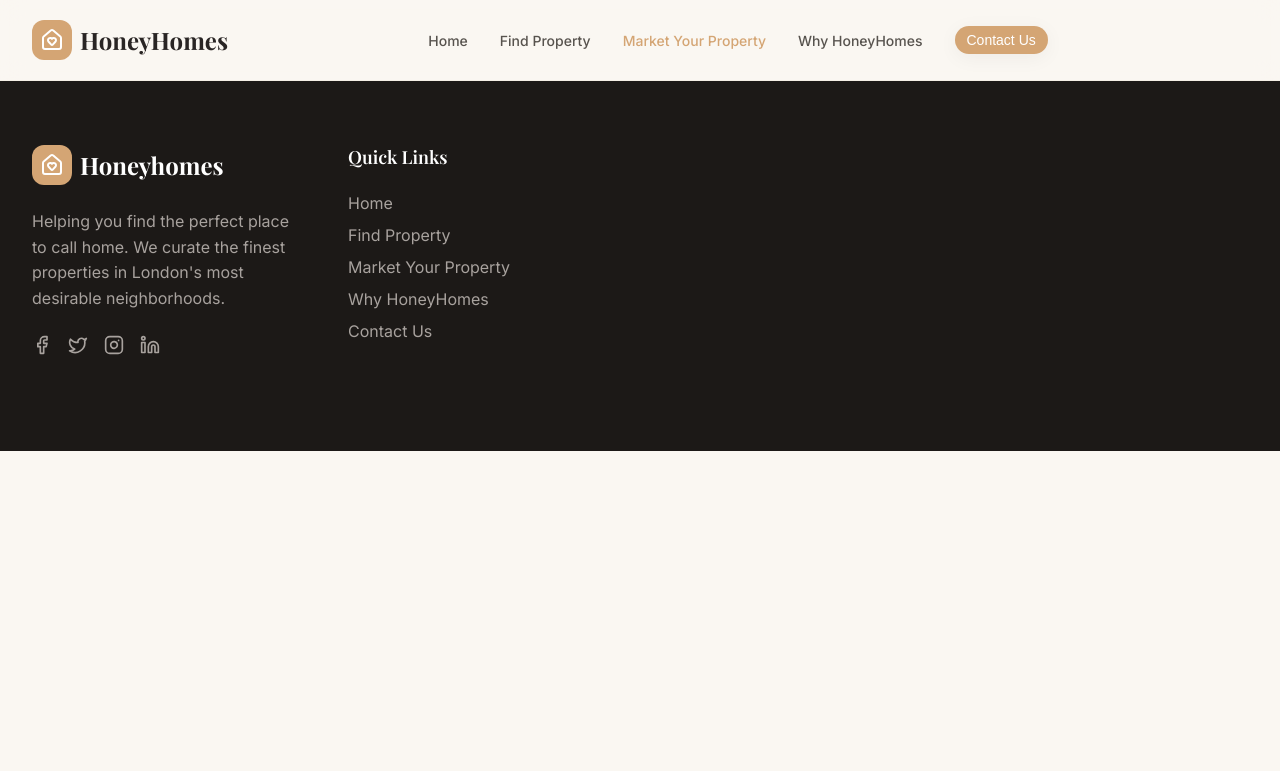
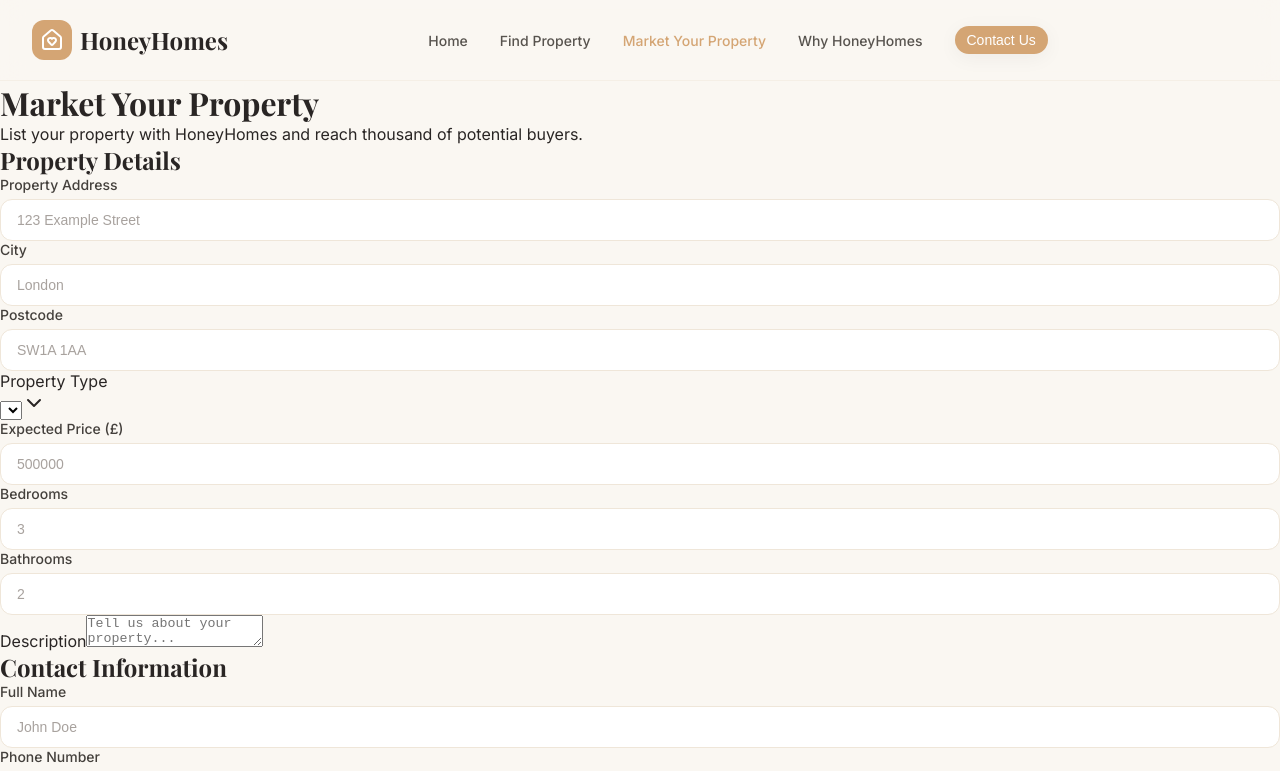
Before and after one commit to p3achijaii/react-coursework, a React (Vite) app: page /market-property in a window 1280 px wide. Shown: the top 771 px of the page. Built offline with nearby package versions, Linux system fonts and the light colour scheme.

Commit message:
add the the form components for the market property page

```diff
--- a/src/pages/MarketProperty/MarketProperty.jsx
+++ b/src/pages/MarketProperty/MarketProperty.jsx
@@ -1,9 +1,81 @@
 import React from "react";
-import Button from "../../components/ui/Button";
-import Input from "../../components/Input";
-import Select from "../../components/Select";
+import Button from "../../components/ui/Button.jsx";
+import Input from "../../components/ui/Input.jsx";
+import Select from "../../components/ui/Select.jsx";
 import styles from "./MarketProperty.module.css";
 
-function MarketProperty() {}
+function MarketProperty() {
+  return (
+    <div className={styles.page}>
+      <div className={styles.container}>
+        <div className={styles.card}>
+          {/* INFO SECTION */}
+          <div className={styles.header}>
+            <h1 className={styles.title}>Market Your Property</h1>
+            <p className={styles.subtitle}>
+              List your property with HoneyHomes and reach thousand of potential
+              buyers.
+            </p>
+          </div>
+
+          {/* FORM SECTION */}
+          <form className={styles.form}>
+            <h2 className={styles.sectionTitle}>Property Details</h2>
+
+            <Input label="Property Address" placeholder="123 Example Street" />
+
+            <div className={styles.row}>
+              <Input label="City" placeholder="London" />
+              <Input label="Postcode" placeholder="SW1A 1AA" />
+            </div>
+
+            <div className={styles.row}>
+              <Select
+                label="Property Type"
+                options={[
+                  { value: "apartment", label: "Apartment" },
+                  { value: "cottage", label: "Cottage" },
+                  { value: "flat", label: "Flat" },
+                  { value: "house", label: "House" },
+                ]}
+              />
+              <Input
+                label="Expected Price (£)"
+                type="number"
+                placeholder="500000"
+                min={0}
+              />
+            </div>
+
+            <div className={styles.row}>
+              <Input label="Bedrooms" type="number" placeholder="3" min={0} />
+              <Input label="Bathrooms" type="number" placeholder="2" min={0} />
+            </div>
+
+            <div className={styles.textareaContainer}>
+              <label className={StyleSheet.label}>Description</label>
+              <textarea
+                className={styles.textarea}
+                placeholder="Tell us about your property..."
+              />
+            </div>
+
+            {/* CONTACT SECTION */}
+            <h2 className={styles.sectionTitle}>Contact Information</h2>
+
+            <div className={styles.row}>
+              <Input label="Full Name" placeholder="John Doe" />
+              <Input label="Phone Number" placeholder="123 4567 8910" />
+
+              <Button size="lg" className={styles.submitBtn}>
+                Submit Listing Request
+              </Button>
+            </div>
+          </form>
+        </div>
+      </div>
+    </div>
+  );
+}
 
 export default MarketProperty;
```
